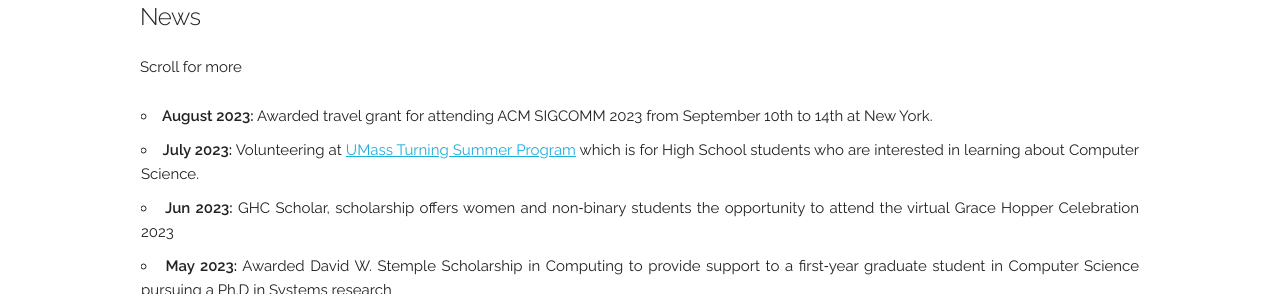
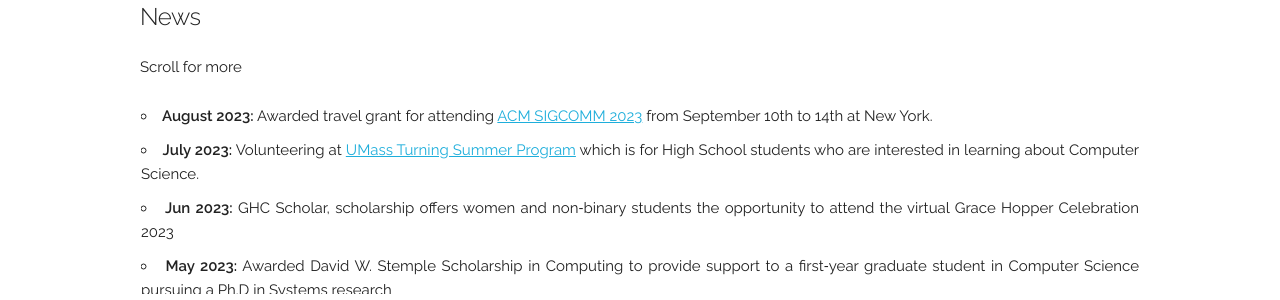
Before and after one commit to hetvishastri/hetvishastri.github.io, a Jekyll site: the page built from index.html, in a window 1280 px wide and 900 px high, scrolled down 616 px. Shown: the part 153-453 px from the top of the window. Built offline with Jekyll 4.4.1, drawn with Linux system fonts in a browser that asks for light colours; some web fonts are replaced; some of the changed lines change nothing that is shown.

Commit message:
updated news

```diff
--- a/index.html
+++ b/index.html
@@ -47,7 +47,7 @@ title: Home
       }
     </style>
   <ul>
-    <li><b>August 2023:</b> Awarded travel grant for attending ACM SIGCOMM 2023 from September 10th to 14th at New York.</li>
+    <li><b>August 2023:</b> Awarded travel grant for attending <a href="https://conferences.sigcomm.org/sigcomm/2023/">ACM SIGCOMM 2023</a> from September 10th to 14th at New York.</li>
     <li><b>July 2023:</b> Volunteering at <a href="https://lass.cs.umass.edu/turing/">UMass Turning Summer Program</a> which is for High School students who are interested in learning about Computer Science.</li>
     <li><b>Jun 2023:</b> GHC Scholar, scholarship offers women and non‑binary students the opportunity to attend the virtual Grace Hopper Celebration 2023</li>
     <li><b>May 2023:</b> Awarded David W. Stemple Scholarship in Computing to provide support to a first‑year graduate student in Computer Science pursuing a Ph.D in Systems research</li>
```
